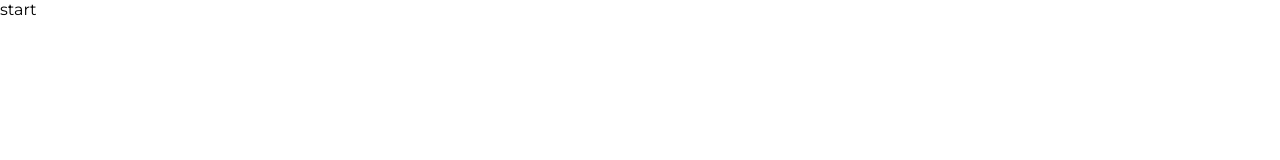
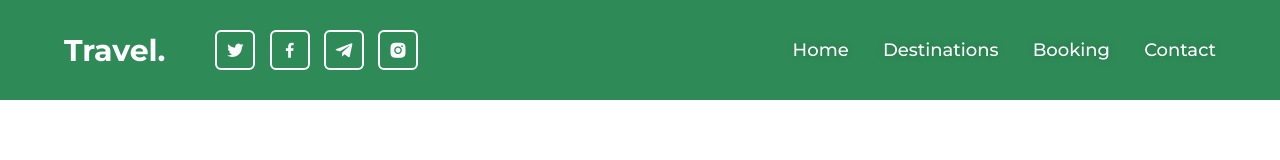
Before and after one commit to freetimezp/js-travel-07-slider, a plain HTML site: page index.html in a window 1280 px wide. Drawn offline with nearby package versions, Linux system fonts and the light colour scheme.

Commit message:
02. js-travel-07-slider. Header section.

```diff
--- a/assets/css/style.css
+++ b/assets/css/style.css
@@ -6,3 +6,63 @@
     box-sizing: border-box;
     font-family: 'Montserrat', sans-serif;
 }
+
+.header {
+    position: fixed;
+    top: 0;
+    left: 0;
+    width: 100%;
+    padding: 30px 5%;
+    display: flex;
+    align-items: center;
+    z-index: 100;
+    background: seagreen;
+}
+
+.logo {
+    font-size: 30px;
+    color: #fff;
+    text-decoration: none;
+    font-weight: 700;
+}
+
+.social-media {
+    margin: 0 auto 0 50px;
+}
+
+.social-media a {
+    display: inline-flex;
+    justify-content: center;
+    align-items: center;
+    width: 40px;
+    height: 40px;
+    background: transparent;
+    border: 2px solid #fff;
+    border-radius: 6px;
+    text-decoration: none;
+    margin-right: 10px;
+    transition: all 0.4s ease-in-out;
+}
+
+.social-media a:hover {
+    background: #fff;
+}
+
+.social-media a:hover i {
+    color:seagreen;
+}
+
+.social-media a i {
+    font-size: 20px;
+    color: #fff;
+    transition: all 0.4s ease-in-out;
+}
+
+.navbar a {
+    font-size: 18px;
+    color: #fff;
+    text-decoration: none;
+    font-weight: 500;
+    margin-left: 30px;
+    text-shadow: 0 0 10px rgba(0, 0, 0, 0.2);
+}
--- a/index.html
+++ b/index.html
@@ -11,7 +11,31 @@
 </head>
 
 <body>
-    start
+    <header class="header">
+        <a href="#" class="logo">Travel.</a>
+
+        <div class="social-media">
+            <a href="#">
+                <i class="bx bxl-twitter"></i>
+            </a>
+            <a href="#">
+                <i class="bx bxl-facebook"></i>
+            </a>
+            <a href="#">
+                <i class="bx bxl-telegram"></i>
+            </a>
+            <a href="#">
+                <i class="bx bxl-instagram-alt"></i>
+            </a>
+        </div>
+
+        <nav class="navbar">
+            <a href="#">Home</a>
+            <a href="#">Destinations</a>
+            <a href="#">Booking</a>
+            <a href="#">Contact</a>
+        </nav>
+    </header>
 
     <script src="./assets/js/script.js"></script>
 </body>
```
Also changed, not shown: assets/help.txt (added).
